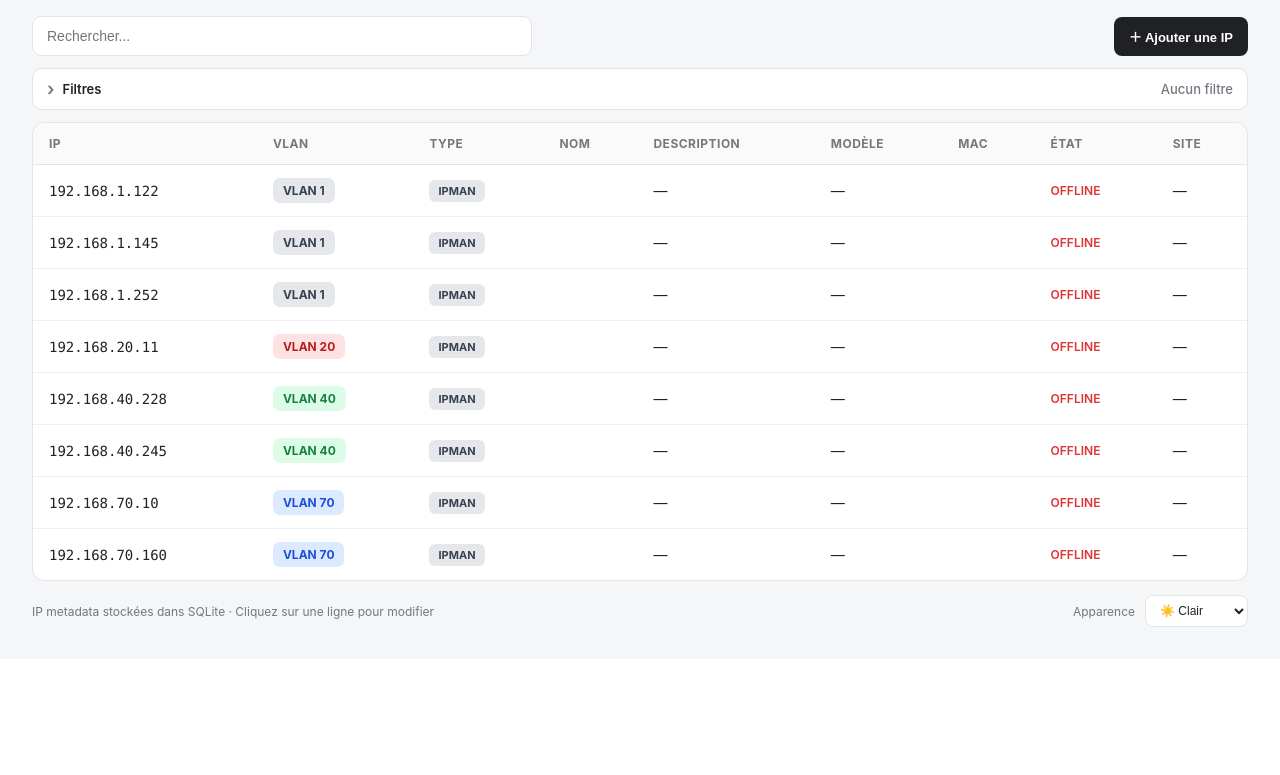
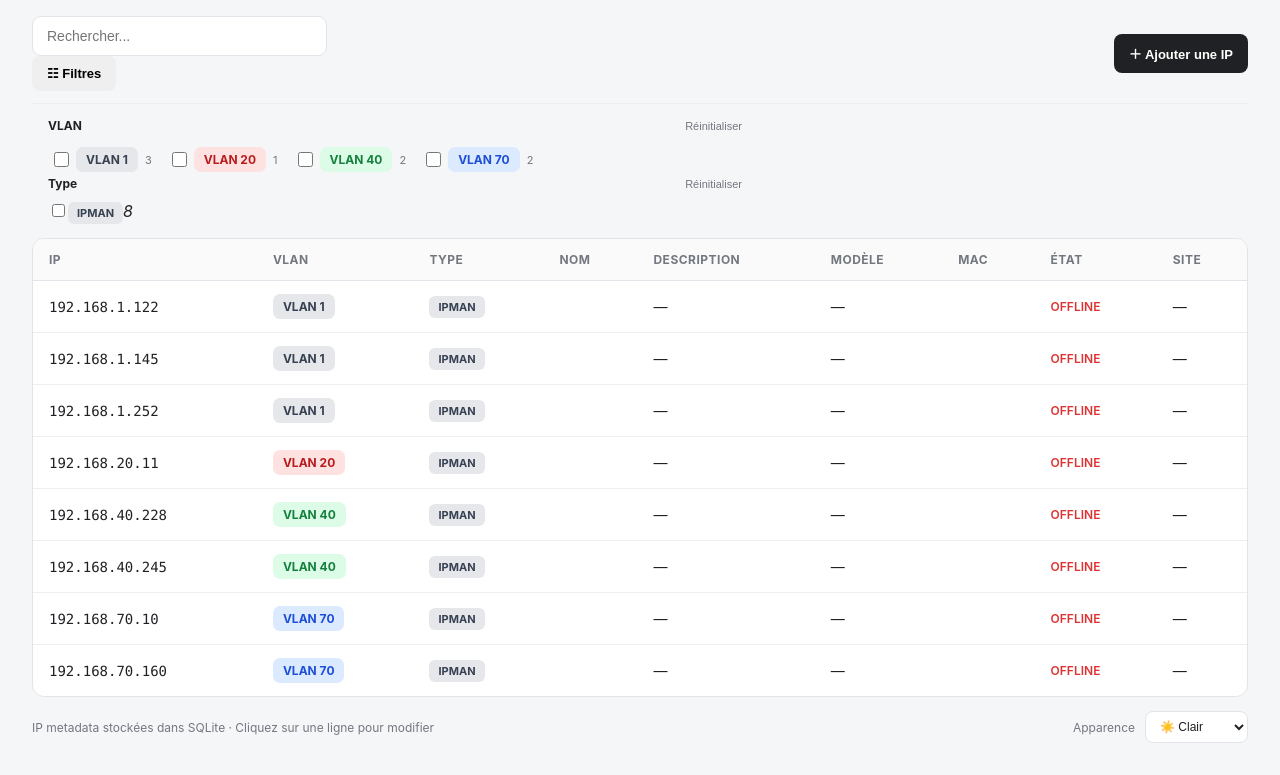
Before and after one commit to mfroger/ipman, a FastAPI app: page / in a window 1280 px wide. Shown: the part 173-948 px from the top of the page. Before the commit the page ends 800 px from the top, so only its background shows below. Run offline with FastAPI, Linux system fonts and the light colour scheme; data comes from the database, SQL or seed files in the repository.

Commit message:
Add compact VLAN and type filters

```diff
--- a/templates/index.html
+++ b/templates/index.html
@@ -3,22 +3,26 @@
 <div class="container"><header><div><h1>IPMan</h1><p>Inventaire IP UniFi</p></div><div class="header-actions"><div class="stats"><div><strong>{{ rows|length }}</strong><span>Toutes les IP</span></div><div><strong>{{ fixed_rows|length }}</strong><span>IP Fixed</span></div></div></div></header>
 {% if error %}<div class="error"><strong>Erreur UniFi :</strong> {{ error }}</div>{% endif %}
 <nav class="tabs"><button type="button" class="tab active" onclick="showTab('fixed',this)">IP Fixed <span>{{ fixed_rows|length }}</span></button><button type="button" class="tab" onclick="showTab('all',this)">Toutes les IP <span>{{ rows|length }}</span></button></nav>
-{% for id,data in [('fixed',fixed_rows),('all',rows)] %}<section id="{{id}}" class="tab-content {% if id=='fixed' %}active{% endif %}"><div class="toolbar{% if id=='fixed' %} fixed-toolbar{% endif %}"><input type="search" placeholder="Rechercher..." oninput="filterRows('{{id}}',this.value)"><div class="toolbar-actions">{% if id=='fixed' %}<button type="button" class="button primary" onclick="newIP()">＋ Ajouter une IP</button>{% else %}<button type="button" id="syncButton" class="button sync-button" onclick="syncUniFi()">↻ Synchroniser</button>{% endif %}</div></div>
-<details class="filters"><summary><span>Filtres</span><span class="filter-summary" id="filterSummary-{{id}}">Aucun filtre</span></summary><div class="filters-panel"><div class="filter-block"><div class="filter-title"><strong>VLAN</strong><button type="button" onclick="clearVlanFilter()">Réinitialiser</button></div><div class="vlan-options" id="vlanOptions-{{id}}"></div></div></div></details>
+{% for id,data in [('fixed',fixed_rows),('all',rows)] %}<section id="{{id}}" class="tab-content {% if id=='fixed' %}active{% endif %}"><div class="toolbar{% if id=='fixed' %} fixed-toolbar{% endif %}"><div class="search-filter"><input type="search" placeholder="Rechercher..." oninput="filterRows('{{id}}',this.value)"><button type="button" class="button filter-button" onclick="toggleFilters('{{id}}')">☷ Filtres <span class="filter-count" id="filterCount-{{id}}"></span></button></div><div class="toolbar-actions">{% if id=='fixed' %}<button type="button" class="button primary" onclick="newIP()">＋ Ajouter une IP</button>{% else %}<button type="button" id="syncButton" class="button sync-button" onclick="syncUniFi()">↻ Synchroniser</button>{% endif %}</div></div>
+<div id="filters-{{id}}" class="filters-panel"><div class="filter-block"><div class="filter-title"><strong>VLAN</strong><button type="button" onclick="clearVlanFilter()">Réinitialiser</button></div><div class="vlan-options" id="vlanOptions-{{id}}"></div></div><div class="filter-block"><div class="filter-title"><strong>Type</strong><button type="button" onclick="clearTypeFilter()">Réinitialiser</button></div><div class="type-options" id="typeOptions-{{id}}"></div></div></div>
 <div class="table-wrap"><table id="{{id}}Table"><thead><tr><th>IP</th><th>VLAN</th><th>TYPE</th><th>NOM</th><th>DESCRIPTION</th><th>MODÈLE</th><th>MAC</th><th>ÉTAT</th><th>SITE</th></tr></thead><tbody>{% for r in data %}<tr onclick="openEditor(this)" data-ip="{{r.ip}}" data-fixed="{{1 if r.fixed else 0}}" data-description="{{r.description|e}}" data-model="{{r.model|e}}" data-type="{{r.type|e}}" data-mac="{{r.mac|e}}" data-state="{{r.state|e}}" data-site="{{r.site|e}}" data-vlan="{{r.vlan if r.vlan is not none else ''}}"><td class="ip">{{r.ip}}</td><td>{% if r.vlan is not none %}<span class="vlan vlan-{{r.vlan}}">VLAN {{r.vlan}}</span>{% else %}—{% endif %}</td><td><span class="badge type-{{r.type|lower}}">{{r.type}}</span></td><td>{{r.name}}</td><td>{{r.description or '—'}}</td><td>{{r.model or '—'}}</td><td class="mono">{{r.mac}}</td><td class="state {{r.state|lower}}">{{r.state}}</td><td>{{r.site or '—'}}</td></tr>{% endfor %}</tbody></table></div></section>{% endfor %}<footer><span>IP metadata stockées dans SQLite · Cliquez sur une ligne pour modifier</span><label class="theme-control"><span>Apparence</span><select id="theme" onchange="setTheme(this.value)"><option value="light">☀️ Clair</option><option value="dark">🌙 Sombre</option></select></label></footer></div>
 <div id="editor" class="modal-backdrop" onclick="closeEditor(event)"><div class="modal detail-modal" onclick="event.stopPropagation()"><div class="modal-header"><div><h2 id="editorTitle">IP</h2><p id="editorSubtitle">Informations de l'IP.</p></div><button type="button" class="modal-close" onclick="closeEditor()">×</button></div><div class="device-details"><div><span>MAC</span><strong id="detailMac">—</strong></div><div><span>VLAN</span><strong id="detailVlan">—</strong></div><div><span>État</span><strong id="detailState">—</strong></div><div><span>Site</span><strong id="detailSite">—</strong></div></div><div class="form"><label>IP<input id="editIP"></label><label>Type<select id="editType"><option value="UNIFI">UniFi</option><option value="CLIENT">Client</option><option value="IPMAN">IPMan</option></select></label><label class="checkbox"><input id="editFixed" type="checkbox"> IP Fixed</label><label>Description<textarea id="editDescription" rows="3" placeholder="Description..."></textarea></label><label>Modèle<input id="editModel" placeholder="Modèle..."></label></div><div class="modal-footer"><button type="button" id="deleteButton" class="button danger" onclick="deleteIP()">Supprimer</button><span id="saveStatus"></span><button type="button" class="button primary" onclick="saveIP()">Enregistrer</button></div></div></div>
 <div id="confirmDelete" class="modal-backdrop confirm-backdrop" onclick="closeDeleteConfirm(event)"><div class="confirm-modal" onclick="event.stopPropagation()"><div class="confirm-icon">⌫</div><div class="confirm-content"><h2>Supprimer cette IP ?</h2><p>Tu es sur le point de supprimer <strong id="deleteIPName"></strong> de la base IPMan.</p><p class="confirm-warning">Cette action supprimera aussi sa description, son modèle personnalisé et son statut IP Fixed.</p></div><div class="confirm-actions"><button type="button" class="button secondary" onclick="closeDeleteConfirm()">Annuler</button><button type="button" class="button danger" onclick="confirmDelete()">Supprimer</button></div></div></div>
 <script>
-let pendingDeleteIP=null;let selectedVlans=new Set();
-function showTab(id,b){document.querySelectorAll('.tab-content').forEach(x=>x.classList.remove('active'));document.querySelectorAll('.tab').forEach(x=>x.classList.remove('active'));document.getElementById(id).classList.add('active');b.classList.add('active');renderVlanOptions(id);applyFilters(id,getSearch(id))}
+let pendingDeleteIP=null;let selectedVlans=new Set();let selectedTypes=new Set();
+function showTab(id,b){document.querySelectorAll('.tab-content').forEach(x=>x.classList.remove('active'));document.querySelectorAll('.tab').forEach(x=>x.classList.remove('active'));document.getElementById(id).classList.add('active');b.classList.add('active');renderAllFilterOptions();applyFilters(id,getSearch(id))}
 function getSearch(id){return(document.querySelector('#'+id+' .toolbar input')?.value||'').toLowerCase()}
 function filterRows(id,v){applyFilters(id,v.toLowerCase())}
-function applyFilters(id,search){document.querySelectorAll('#'+id+'Table tbody tr').forEach(x=>{let text=x.innerText.toLowerCase();let vlan=x.dataset.vlan||'';let vlanOk=selectedVlans.size===0||selectedVlans.has(vlan);x.style.display=text.includes(search)&&vlanOk?'':'none'});updateFilterSummaries()}
-function renderVlanOptions(id){let container=document.getElementById('vlanOptions-'+id);if(!container)return;let counts={};document.querySelectorAll('#'+id+'Table tbody tr').forEach(r=>{let v=r.dataset.vlan;if(v)counts[v]=(counts[v]||0)+1});let vlans=Object.keys(counts).sort((a,b)=>Number(a)-Number(b));container.innerHTML=vlans.length?vlans.map(v=>`<label><input type="checkbox" ${selectedVlans.has(v)?'checked':''} onchange="toggleVlan('${v}')"><span class="vlan vlan-${v}">VLAN ${v}</span><em>${counts[v]}</em></label>`).join(''):'<span class="muted">Aucun VLAN détecté</span>';updateFilterSummaries()}
-function renderAllVlanOptions(){renderVlanOptions('fixed');renderVlanOptions('all')}
-function toggleVlan(v){if(selectedVlans.has(v))selectedVlans.delete(v);else selectedVlans.add(v);renderAllVlanOptions();applyFilters('fixed',getSearch('fixed'));applyFilters('all',getSearch('all'))}
-function clearVlanFilter(){selectedVlans.clear();renderAllVlanOptions();applyFilters('fixed',getSearch('fixed'));applyFilters('all',getSearch('all'))}
-function updateFilterSummaries(){let text=selectedVlans.size?[...selectedVlans].sort((a,b)=>Number(a)-Number(b)).map(v=>'VLAN '+v).join(', '):'Aucun filtre';document.querySelectorAll('.filter-summary').forEach(x=>x.textContent=text)}
+function applyFilters(id,search){document.querySelectorAll('#'+id+'Table tbody tr').forEach(x=>{let text=x.innerText.toLowerCase();let vlan=x.dataset.vlan||'';let type=x.dataset.type||'';let vlanOk=selectedVlans.size===0||selectedVlans.has(vlan);let typeOk=selectedTypes.size===0||selectedTypes.has(type);x.style.display=text.includes(search)&&vlanOk&&typeOk?'':'none'});updateFilterCounts()}
+function toggleFilters(id){document.getElementById('filters-'+id).classList.toggle('open')}
+function renderVlanOptions(id){let container=document.getElementById('vlanOptions-'+id);if(!container)return;let counts={};document.querySelectorAll('#'+id+'Table tbody tr').forEach(r=>{let v=r.dataset.vlan;if(v)counts[v]=(counts[v]||0)+1});let vlans=Object.keys(counts).sort((a,b)=>Number(a)-Number(b));container.innerHTML=vlans.length?vlans.map(v=>`<label><input type="checkbox" ${selectedVlans.has(v)?'checked':''} onchange="toggleVlan('${v}')"><span class="vlan vlan-${v}">VLAN ${v}</span><em>${counts[v]}</em></label>`).join(''):'<span class="muted">Aucun VLAN détecté</span>'}
+function renderTypeOptions(id){let container=document.getElementById('typeOptions-'+id);if(!container)return;let counts={};document.querySelectorAll('#'+id+'Table tbody tr').forEach(r=>{let t=r.dataset.type;if(t)counts[t]=(counts[t]||0)+1});let types=Object.keys(counts).sort();container.innerHTML=types.length?types.map(t=>`<label><input type="checkbox" ${selectedTypes.has(t)?'checked':''} onchange="toggleType('${t}')"><span class="badge type-${t.toLowerCase()}">${t}</span><em>${counts[t]}</em></label>`).join(''):'<span class="muted">Aucun type détecté</span>'}
+function renderAllFilterOptions(){renderVlanOptions('fixed');renderVlanOptions('all');renderTypeOptions('fixed');renderTypeOptions('all');updateFilterCounts()}
+function toggleVlan(v){if(selectedVlans.has(v))selectedVlans.delete(v);else selectedVlans.add(v);renderAllFilterOptions();applyFilters('fixed',getSearch('fixed'));applyFilters('all',getSearch('all'))}
+function clearVlanFilter(){selectedVlans.clear();renderAllFilterOptions();applyFilters('fixed',getSearch('fixed'));applyFilters('all',getSearch('all'))}
+function toggleType(t){if(selectedTypes.has(t))selectedTypes.delete(t);else selectedTypes.add(t);renderAllFilterOptions();applyFilters('fixed',getSearch('fixed'));applyFilters('all',getSearch('all'))}
+function clearTypeFilter(){selectedTypes.clear();renderAllFilterOptions();applyFilters('fixed',getSearch('fixed'));applyFilters('all',getSearch('all'))}
+function updateFilterCounts(){let count=selectedVlans.size+selectedTypes.size;document.querySelectorAll('.filter-count').forEach(x=>x.textContent=count?'('+count+')':'')}
 function openEditor(r){document.getElementById('editIP').value=r.dataset.ip;document.getElementById('editIP').readOnly=true;document.getElementById('editorTitle').textContent=r.dataset.ip;document.getElementById('editorSubtitle').textContent=r.querySelector('td:nth-child(4)').innerText||'Équipement';document.getElementById('editType').value=r.dataset.type||'IPMAN';document.getElementById('editFixed').checked=r.dataset.fixed==='1';document.getElementById('editDescription').value=r.dataset.description||'';document.getElementById('editModel').value=r.dataset.model||'';document.getElementById('detailMac').textContent=r.dataset.mac||'—';document.getElementById('detailVlan').textContent=r.dataset.vlan?'VLAN '+r.dataset.vlan:'—';document.getElementById('detailState').textContent=r.dataset.state||'—';document.getElementById('detailState').className='state '+(r.dataset.state||'').toLowerCase();document.getElementById('detailSite').textContent=r.dataset.site||'—';document.getElementById('deleteButton').style.display='inline-block';document.getElementById('editor').classList.add('open');document.body.classList.add('modal-open')}
 function newIP(){document.getElementById('editIP').value='';document.getElementById('editIP').readOnly=false;document.getElementById('editorTitle').textContent='Nouvelle IP';document.getElementById('editorSubtitle').textContent="Ajouter une IP à l'inventaire IPMan.";document.getElementById('editType').value='IPMAN';document.getElementById('editFixed').checked=true;document.getElementById('editDescription').value='';document.getElementById('editModel').value='';document.getElementById('detailMac').textContent='—';document.getElementById('detailVlan').textContent='—';document.getElementById('detailState').textContent='—';document.getElementById('detailSite').textContent='—';document.getElementById('deleteButton').style.display='none';document.getElementById('editor').classList.add('open');document.body.classList.add('modal-open');setTimeout(()=>document.getElementById('editIP').focus(),50)}
 function closeEditor(e){if(e&&e.target!==e.currentTarget)return;document.getElementById('editor').classList.remove('open');if(!document.querySelector('.modal-backdrop.open'))document.body.classList.remove('modal-open')}
@@ -28,6 +32,6 @@ async function saveIP(){let s=document.getElementById('saveStatus');s.textConten
 function deleteIP(){let ip=document.getElementById('editIP').value;if(!ip)return;pendingDeleteIP=ip;document.getElementById('deleteIPName').textContent=ip;document.getElementById('confirmDelete').classList.add('open');document.body.classList.add('modal-open')}
 function closeDeleteConfirm(e){if(e&&e.target!==e.currentTarget)return;pendingDeleteIP=null;document.getElementById('confirmDelete').classList.remove('open');if(!document.querySelector('.modal-backdrop.open'))document.body.classList.remove('modal-open')}
 async function confirmDelete(){if(!pendingDeleteIP)return;let ip=pendingDeleteIP;let button=document.querySelector('#confirmDelete .button.danger');button.disabled=true;button.textContent='Suppression...';try{let r=await fetch('/api/ip',{method:'DELETE',headers:{'Content-Type':'application/json'},body:JSON.stringify({ip})});let d=await r.json();if(!d.success)throw Error(d.error);document.getElementById('confirmDelete').classList.remove('open');document.getElementById('editor').classList.remove('open');document.body.classList.remove('modal-open');setTimeout(()=>location.reload(),250)}catch(e){button.disabled=false;button.textContent='Supprimer';alert(e.message)}}
-document.addEventListener('DOMContentLoaded',()=>{setTheme(localStorage.getItem('ipman-theme')||'light');renderAllVlanOptions()});
+document.addEventListener('DOMContentLoaded',()=>{setTheme(localStorage.getItem('ipman-theme')||'light');renderAllFilterOptions()});
 document.addEventListener('keydown',e=>{if(e.key==='Escape'){if(document.getElementById('confirmDelete').classList.contains('open'))closeDeleteConfirm();else closeEditor()}});
 </script></body></html>
```
